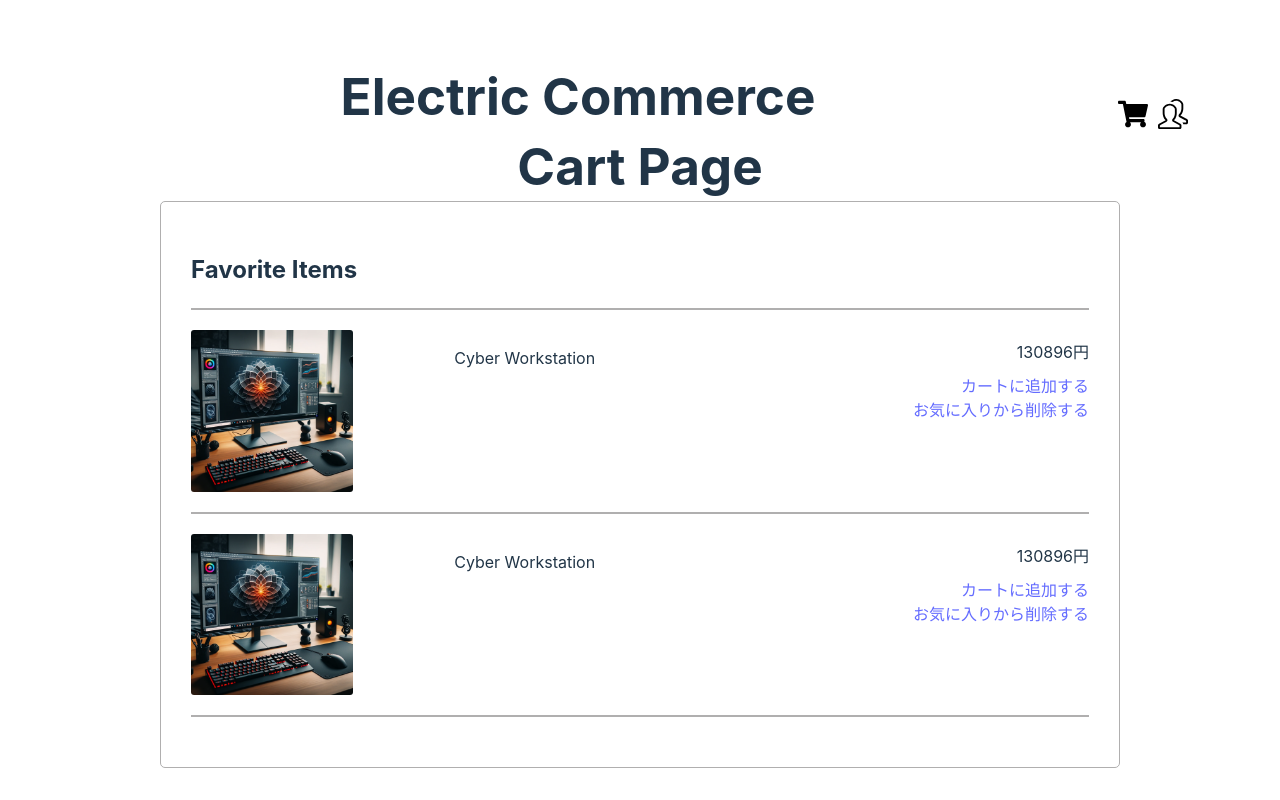
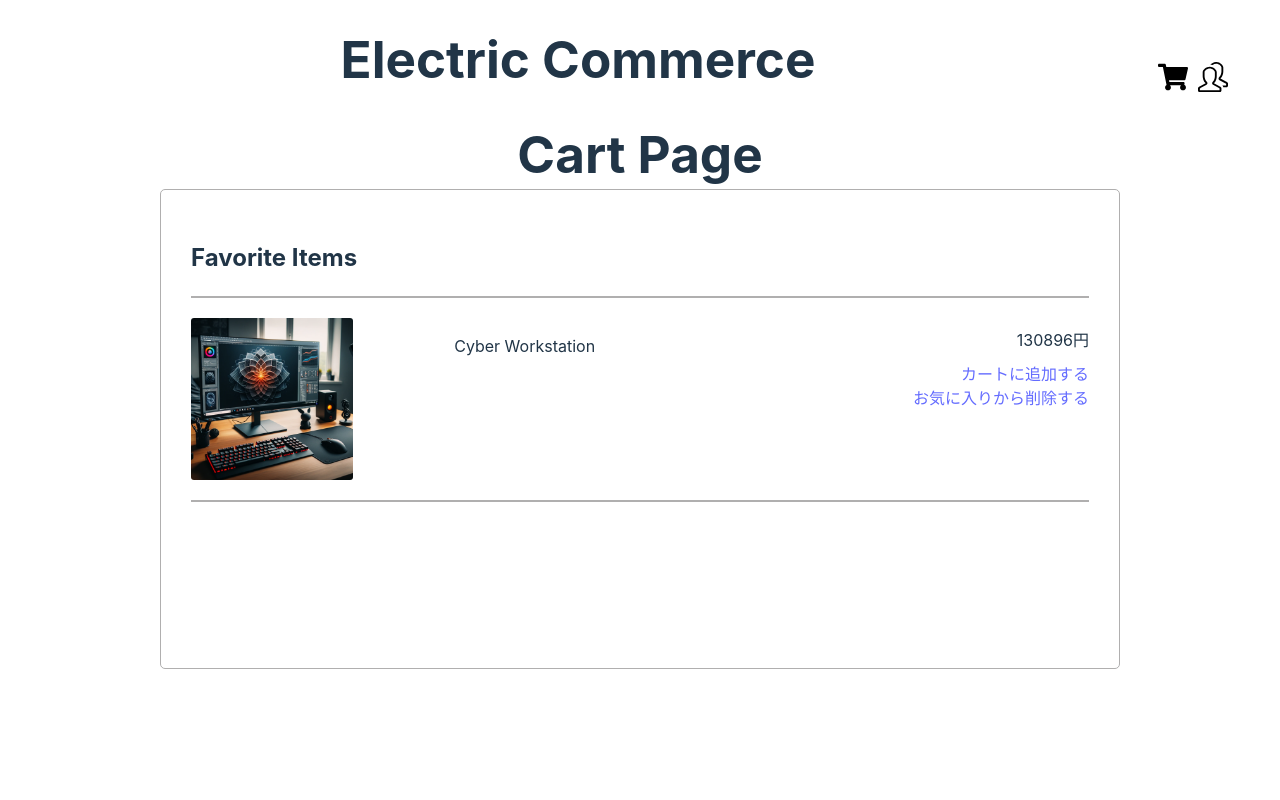
Before and after one commit to kip2/E-Commerce-Site-React, a React (Vite) app in the folder app/: page / in a window 1280 px wide. Built offline with nearby package versions, Linux system fonts and the light colour scheme.

Commit message:
fix: headerのブロックレイアウト調整

```diff
--- a/app/src/components/molecules/InformationCard.css
+++ b/app/src/components/molecules/InformationCard.css
@@ -9,6 +9,7 @@
     display: flex;
     flex-flow: column;
     justify-content: space-between;
+    box-sizing: inherit;
 }
 
 img{
--- a/app/src/components/organisms/FavoriteItems.css
+++ b/app/src/components/organisms/FavoriteItems.css
@@ -5,5 +5,5 @@
     padding: 30px;
     max-width: 960px;
     margin: auto;
-    min-height: 70vh;
+    min-height: 60vh;
 }
--- a/app/src/components/organisms/FavoriteItems.tsx
+++ b/app/src/components/organisms/FavoriteItems.tsx
@@ -1,6 +1,21 @@
 import "./FavoriteItems.css"
 import Title from "../atoms/Title"
 import FavoriteItem from "../molecules/FavoriteItem"
+
+// const data = [
+//     {
+//         "name": "Cyber Workstation",
+//         "imgUrl": "./img/desktop1.png",
+//         "price": 130896,
+//         "description": "このデスクトップは、プロフェッショナルな映像編集や3Dレンダリングのために特別に設計されました。最新の高速プロセッサーと大容量のRAMを搭載しており、複雑なタスクでもスムーズに対応します。"
+//     },
+//     {
+//         "name": "Cyber Workstation",
+//         "imgUrl": "./img/desktop1.png",
+//         "price": 130896,
+//         "description": "このデスクトップは、プロフェッショナルな映像編集や3Dレンダリングのために特別に設計されました。最新の高速プロセッサーと大容量のRAMを搭載しており、複雑なタスクでもスムーズに対応します。"
+//     }
+// ]
 
 const data = [
     {
@@ -8,15 +23,8 @@ const data = [
         "imgUrl": "./img/desktop1.png",
         "price": 130896,
         "description": "このデスクトップは、プロフェッショナルな映像編集や3Dレンダリングのために特別に設計されました。最新の高速プロセッサーと大容量のRAMを搭載しており、複雑なタスクでもスムーズに対応します。"
-    },
-    {
-        "name": "Cyber Workstation",
-        "imgUrl": "./img/desktop1.png",
-        "price": 130896,
-        "description": "このデスクトップは、プロフェッショナルな映像編集や3Dレンダリングのために特別に設計されました。最新の高速プロセッサーと大容量のRAMを搭載しており、複雑なタスクでもスムーズに対応します。"
     }
 ]
-
 
 const FavoriteItems = () => {
     return (
--- a/app/src/components/organisms/Header.css
+++ b/app/src/components/organisms/Header.css
@@ -1,16 +1,20 @@
 .header {
+    top: 0;
     width: 100vw;
     display: flex;
     justify-content: space-between;
-    padding: 0 40px;
-    margin: 30px 0px;
+    padding: 25px 0;
+    margin: auto;
+    background-color: white;
+    z-index: 100;
 }
 
 .header-text {
-    display: flex;
+    display: block;
     justify-content: center;
     align-items: center;
     width: 100%;
+    margin: auto;
 }
 
 h1{
--- a/app/src/components/organisms/Header.tsx
+++ b/app/src/components/organisms/Header.tsx
@@ -5,7 +5,7 @@ import IconButtons from "../molecules/IconButtons";
 
 export default function Header() {
     return (
-        <>
+        <section className="header-outer">
             <div className="header">
                 <div className="header-text">
                     <h1>Electric Commerce</h1>
@@ -21,6 +21,6 @@ export default function Header() {
                     />
                 </div>
             </div>
-        </>
+        </section>
     );
 }
--- a/app/src/index.css
+++ b/app/src/index.css
@@ -6,6 +6,22 @@
   color: rgba(0, 0, 0, 0.87);
   background-color: #FFFFFF;
 
+}
+
+div {
+  display: block;
+}
+
+a {
+  display: block;
+}
+
+body {
+  display: block;
+}
+
+h1 {
+  display: block;
 }
 
 a {
@@ -17,12 +33,17 @@ a:hover {
   color: #535bf2;
 }
 
+* {
+  box-sizing: inherit;
+}
+
 body {
   margin: 0;
-  display: flex;
+  display: block;
   place-items: center;
   min-width: 320px;
   min-height: 100vh;
+  box-sizing: border-box;
 }
 
 h1 {
```
